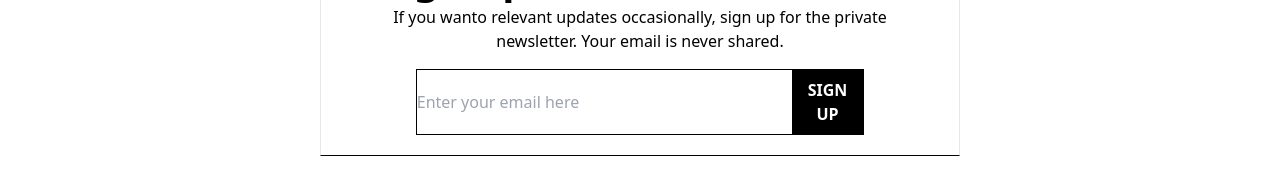
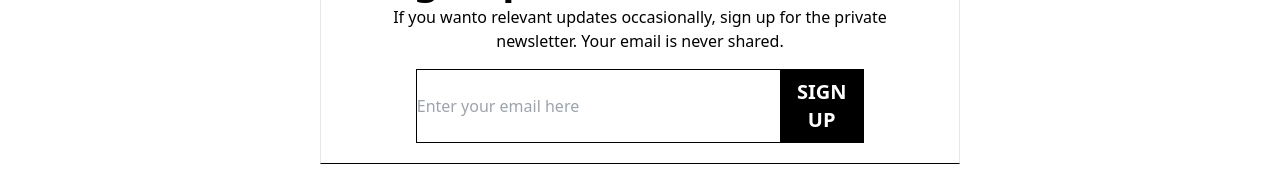
Before and after one commit to markokova16/my-app, a React (Create React App) app: page / in a window 1280 px wide. Shown: the part 4795-4987 px from the top of the page. Built offline with nearby package versions, Linux system fonts and the light colour scheme.

Commit message:
izmjena font na sign up botunu

```diff
--- a/src/components/NewsletterSignup/NewsletterSignup.tsx
+++ b/src/components/NewsletterSignup/NewsletterSignup.tsx
@@ -30,7 +30,9 @@ const NewsletterSignup: React.FC<INewsletterSignupProps> = ({ className }) => {
           placeholder="Enter your email here"
           onChange={handleInputChange}
         ></input>
-        <button className="bg-black font-bold text-white p-2">SIGN UP</button>
+        <button className="bg-black font-bold text-white p-2 text-base md:text-xl">
+          SIGN UP
+        </button>
       </div>
     </div>
   );
```
